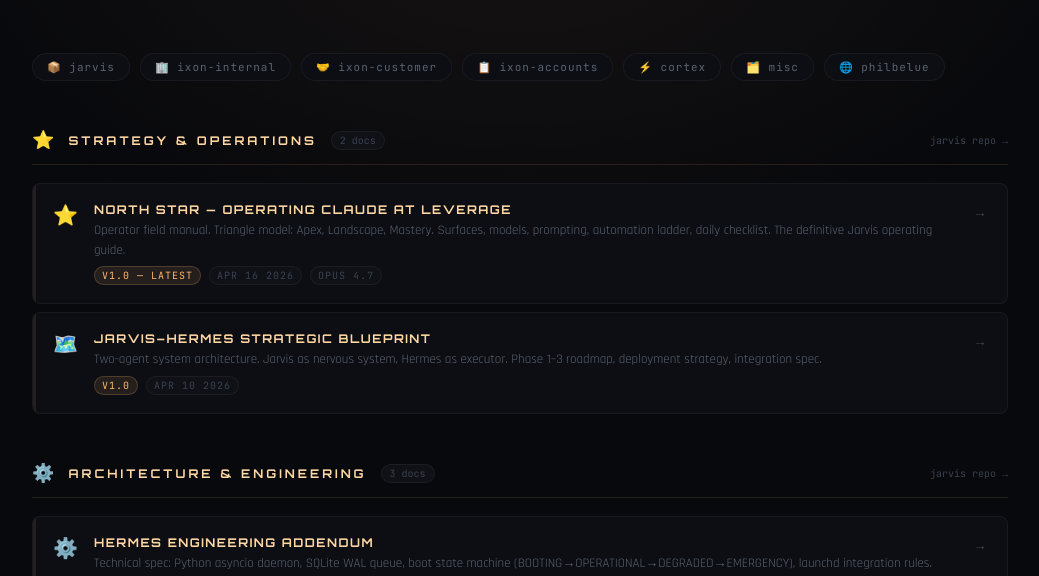
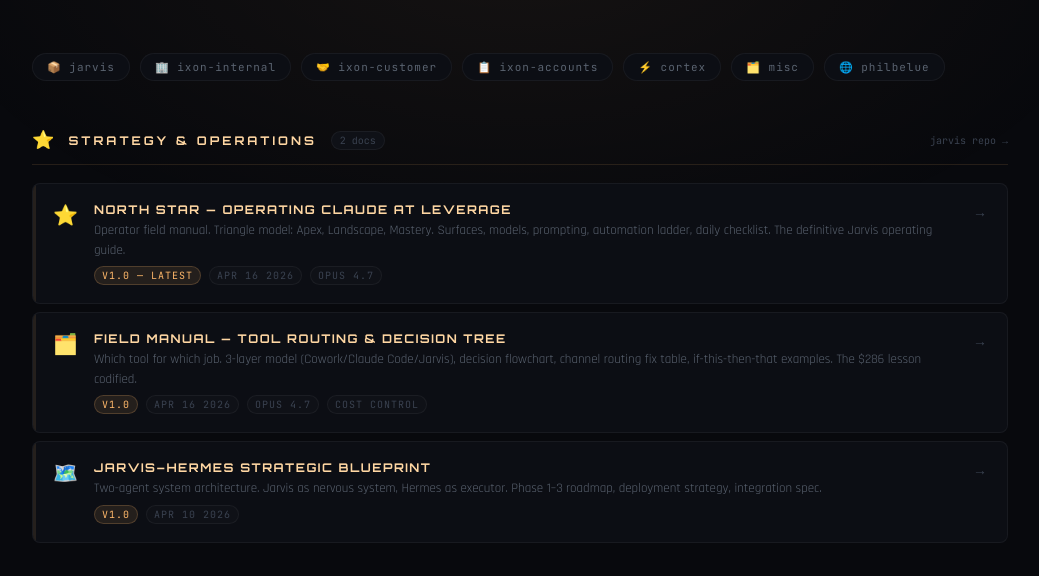
Before and after one commit to philbelue/jarvis, a plain HTML site: page index.html in a window 1280 px wide. Shown: the part 222-798 px from the top of the page, without its empty margins (120-1159 px from the left). Drawn offline with Linux system fonts and the light colour scheme.

Commit message:
Add Field Manual to index

```diff
--- a/index.html
+++ b/index.html
@@ -247,6 +247,21 @@
       <div class="card-arrow">→</div>
     </a>
 
+    <a class="card" href="https://philbelue.github.io/jarvis/field-manual-tool-routing-2026-04-16.html" target="_blank">
+      <div class="card-icon">🗂️</div>
+      <div class="card-body">
+        <div class="card-title">Field Manual — Tool Routing &amp; Decision Tree</div>
+        <div class="card-desc">Which tool for which job. 3-layer model (Cowork/Claude Code/Jarvis), decision flowchart, channel routing fix table, if-this-then-that examples. The $286 lesson codified.</div>
+        <div class="card-meta">
+          <span class="tag gold">v1.0</span>
+          <span class="tag">Apr 16 2026</span>
+          <span class="tag">Opus 4.7</span>
+          <span class="tag">Cost Control</span>
+        </div>
+      </div>
+      <div class="card-arrow">→</div>
+    </a>
+
     <a class="card" href="https://philbelue.github.io/jarvis/jarvis-hermes-strategic-blueprint-2026-04-10.html" target="_blank">
       <div class="card-icon">🗺️</div>
       <div class="card-body">
@@ -454,7 +469,7 @@
 
 <footer>
   <p>Jarvis AI Infrastructure — Philip Belue — Charlotte, NC</p>
-  <p style="margin-top:6px;">Maintained by Jarvis · Last updated Apr 16 2026 · <a href="https://github.com/philbelue" style="color:var(--text-faint);text-decoration:none;">github.com/philbelue</a></p>
+  <p style="margin-top:6px;">Maintained by Jarvis · Last updated Apr 16 2026 · 3 strategy docs · <a href="https://github.com/philbelue" style="color:var(--text-faint);text-decoration:none;">github.com/philbelue</a></p>
 </footer>
 </body>
 </html>
```
